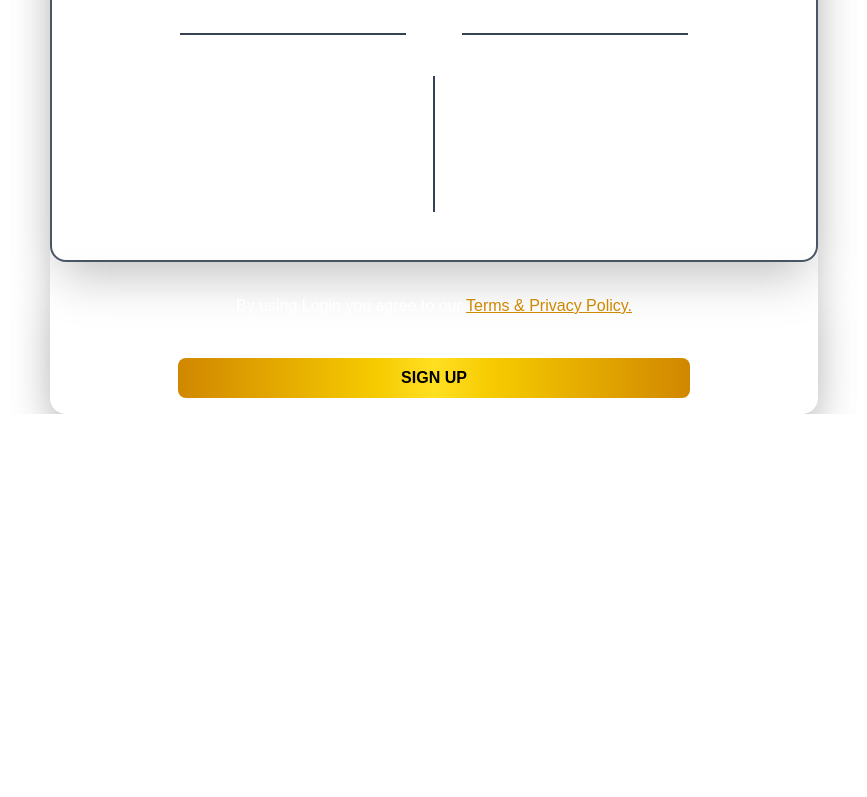
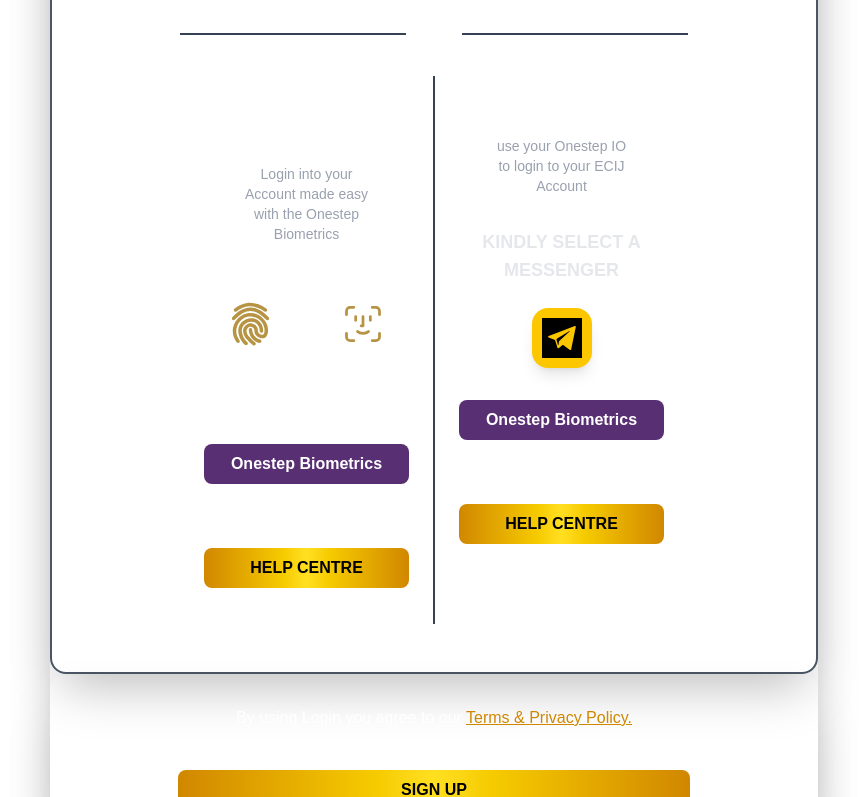
Before and after one commit to Vikramop/Veervikram_Singh_FRONTEND_TASK_TEST, a Next.js app in the folder frontend/: page /login-2 in a window 1280 px wide. Shown: the part 554-1351 px from the top of the page, without its empty margins (206-1073 px from the left). Before the commit the page ends 968 px from the top, so only its background shows below. Built offline with nearby package versions, Linux system fonts and the light colour scheme.

Commit message:
added ui

```diff
--- a/frontend/app/components/auth/LoginSocials.tsx
+++ b/frontend/app/components/auth/LoginSocials.tsx
@@ -42,7 +42,7 @@
         </a>
         <p className="mb-2">Having trouble using OneStep Verification?</p>
         {/* Help Centre Button */}
-        <button className="w-full bg-gradient-to-r from-yellow-600 via-yellow-300 to-yellow-600 text-black font-bold py-2 rounded-lg mb-3 text-base hover:from-yellow-300 hover:to-yellow-400 transition-all">
+        <button className="w-[70%] mx-auto bg-gradient-to-r from-yellow-600 via-yellow-300 to-yellow-600 text-black font-bold py-2 rounded-lg mb-3 text-base hover:from-yellow-300 hover:to-yellow-400 transition-all">
           HELP CENTRE
         </button>
       </div>
--- a/frontend/app/login-2/page.tsx
+++ b/frontend/app/login-2/page.tsx
@@ -3,6 +3,7 @@
 import OtpInput from '../components/auth/OTPInput';
 import LoginBio from '../components/auth/LoginBio';
 import LoginSocials from '../components/auth/LoginSocials';
+import Image from 'next/image';
 
 enum TabKey {
   Passcode = 'passcode',
@@ -62,7 +63,7 @@
   const getTabTitle = (tab: TabKey) => {
     switch (tab) {
       case TabKey.Passcode:
-        return 'ONESTEP PASSCODE';
+        return 'Use OneStep Passcode to Login';
       case TabKey.Bio:
         return 'Use Onestep Biometrics to Login';
       case TabKey.Socials:
@@ -126,9 +127,105 @@
                 </div>
                 {/* Mini preview (can adjust or replace with icons) */}
                 <div className="mt-2">
-                  {tabKey === TabKey.Passcode && <span>Use Passcode</span>}
-                  {tabKey === TabKey.Bio && <span>Use Biometrics</span>}
-                  {tabKey === TabKey.Socials && <span>Login via Socials</span>}
+                  {tabKey === TabKey.Passcode && (
+                    <div className=" px-6">
+                      <div className="mb-6 px-8 text-gray-400 text-sm">
+                        Use your Onestep Passcode to enjoy fast and Easy Logins
+                      </div>
+                      <div className=" py-6 px-12 rounded-2xl  max-sm:mb-5 ">
+                        <Image
+                          width={10}
+                          height={10}
+                          src="/passcode.svg"
+                          alt="passcode"
+                          className="w-20 h-20  mx-auto pb-4"
+                        />
+                        <span className="">Passcode</span>
+                      </div>
+                      <button className="w-full text-white bg-[#592F73]  font-bold py-2 rounded-lg mb-1 text-base hover:from-yellow-300 hover:to-yellow-400 transition-all">
+                        Onestep Passcode
+                      </button>
+                      <div className="text-md text-white mb-1 text-center my-2">
+                        Having trouble using OneStep Verification?
+                      </div>
+                      <button className="w-full bg-gradient-to-r from-yellow-600 via-yellow-300 to-yellow-600 text-black font-bold py-2 rounded-lg mb-3 text-base hover:from-yellow-300 hover:to-yellow-400 transition-all">
+                        HELP CENTRE
+                      </button>
+                    </div>
+                  )}
+                  {tabKey === TabKey.Bio && (
+                    <div className=" px-6">
+                      <div className="mb-6 px-8 text-gray-400 text-sm">
+                        Login into your Account made easy with the Onestep
+                        Biometrics
+                      </div>
+                      <div className="sm:justify-center sm:flex sm:gap-10 xl:gap-5  ">
+                        <div className=" py-6 px-6 rounded-2xl  max-sm:mb-5 ">
+                          <Image
+                            width={10}
+                            height={10}
+                            src="/fingerprint.svg"
+                            alt="fingerprint"
+                            className="w-20 h-20  mx-auto pb-4"
+                          />
+                          <span>Touch ID</span>
+                        </div>
+                        <div className=" py-6 px-6 rounded-2xl">
+                          <Image
+                            width={10}
+                            height={10}
+                            src="/face-id.svg"
+                            alt="face-id"
+                            className="w-20 h-20 mx-auto pb-4"
+                          />
+                          <span>Face ID</span>
+                        </div>
+                      </div>
+                      <button className="w-full text-white bg-[#592F73]  font-bold py-2 rounded-lg mb-1 text-base hover:from-yellow-300 hover:to-yellow-400 transition-all">
+                        Onestep Biometrics
+                      </button>
+                      <div className="text-md text-white mb-1 text-center my-2">
+                        Having trouble using OneStep Verification?
+                      </div>
+                      <button className="w-full bg-gradient-to-r from-yellow-600 via-yellow-300 to-yellow-600 text-black font-bold py-2 rounded-lg mb-3 text-base hover:from-yellow-300 hover:to-yellow-400 transition-all">
+                        HELP CENTRE
+                      </button>
+                    </div>
+                  )}
+                  {tabKey === TabKey.Socials && (
+                    <div className=" px-6">
+                      <div className="mb-6 px-8 text-gray-400 text-sm">
+                        use your Onestep IO to login to your ECIJ Account
+                      </div>
+                      <div className="mb-6 font-semibold text-gray-200 text-lg mt-8">
+                        KINDLY SELECT A MESSENGER
+                      </div>
+
+                      {/* Telegram Button */}
+                      <button
+                        className="w-15 h-15 flex items-center justify-center bg-yellow-400 hover:bg-yellow-300 transition-all rounded-2xl shadow-lg mx-auto mb-3"
+                        onClick={() => login('Demo User')} // Replace with your Telegram OAuth!
+                        title="Login via Telegram"
+                      >
+                        <Image
+                          width={10}
+                          height={10}
+                          src="/tele.svg"
+                          alt="Telegram"
+                          className="w-10 h-10"
+                        />
+                      </button>
+                      <button className="w-full mt-5 text-white bg-[#592F73]  font-bold py-2 rounded-lg mb-1 text-base hover:from-yellow-300 hover:to-yellow-400 transition-all">
+                        Onestep Biometrics
+                      </button>
+                      <div className="text-md text-white mb-1 text-center my-2">
+                        Having trouble using OneStep Verification?
+                      </div>
+                      <button className="w-full bg-gradient-to-r from-yellow-600 via-yellow-300 to-yellow-600 text-black font-bold py-2 rounded-lg mb-3 text-base hover:from-yellow-300 hover:to-yellow-400 transition-all">
+                        HELP CENTRE
+                      </button>
+                    </div>
+                  )}
                 </div>
               </div>
             ))}
--- a/frontend/app/signup/page.tsx
+++ b/frontend/app/signup/page.tsx
@@ -2,6 +2,7 @@
 import React from 'react';
 import Image from 'next/image';
 import { useAuth } from '../context/AuthContext';
+import Link from 'next/link';
 
 const Page = () => {
   const { login } = useAuth();
@@ -10,9 +11,11 @@
       {/* Brand Logo */}
       <div className="bg-green-80 grid grid-cols-3 items-center px-4 py-2 my-4">
         {/* Left text */}
-        <div className="text-base font-bold tracking-widest text-white px-4 py-1 max-sm:text-xs">
-          Back to Login
-        </div>
+        <Link href="/login">
+          <div className="text-base font-bold tracking-widest text-white px-4 py-1 max-sm:text-xs cursor-pointer hover:underline">
+            Back to Login
+          </div>
+        </Link>
 
         {/* Center text */}
         <div className="justify-self-center text-base font-bely font-bold tracking-widest bg-gradient-to-r from-white to-purple-500 bg-clip-text text-transparent px-4 py-1 rounded-xl shadow-md max-sm:text-xs">
```
Also changed, not shown: frontend/public/passcode.svg (added).
